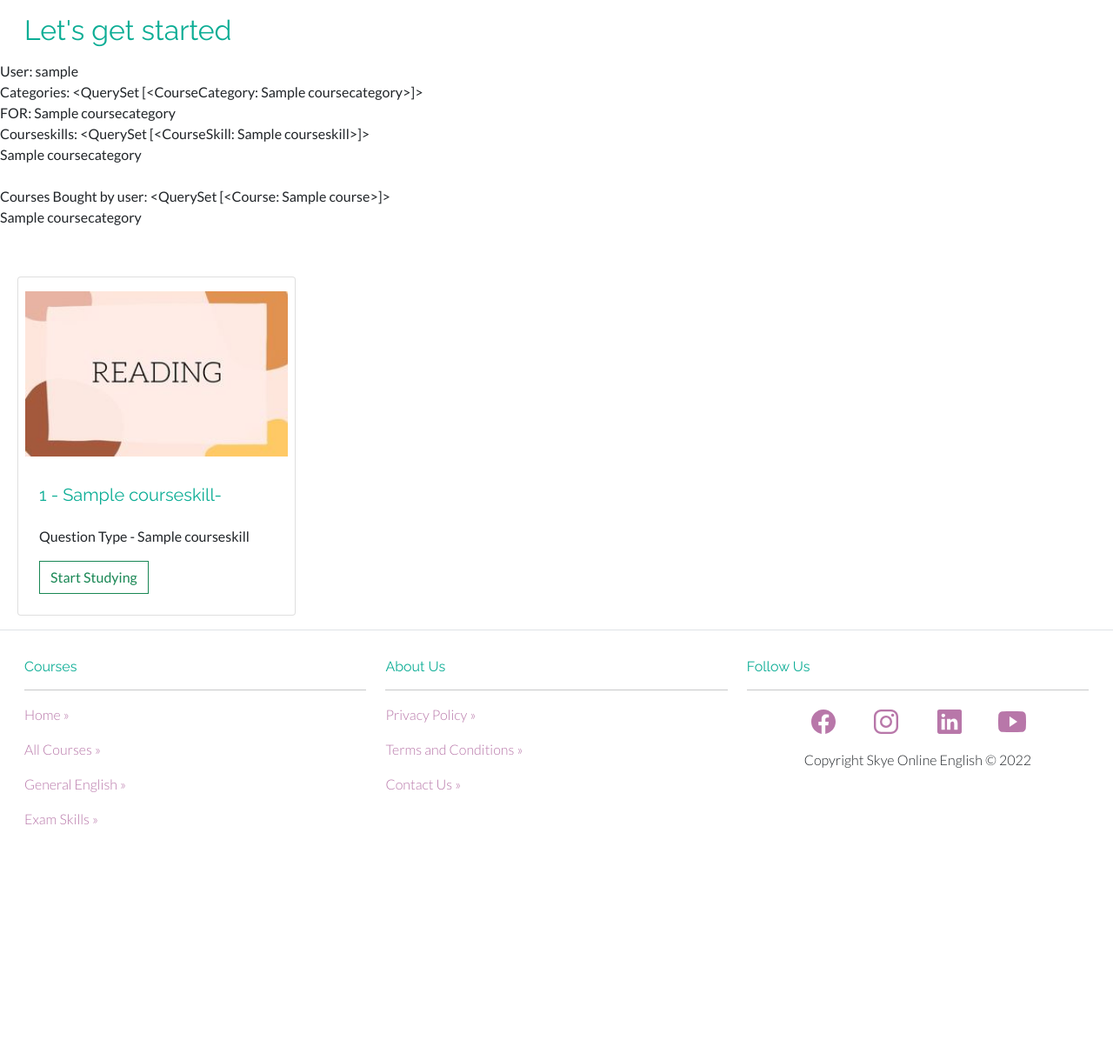
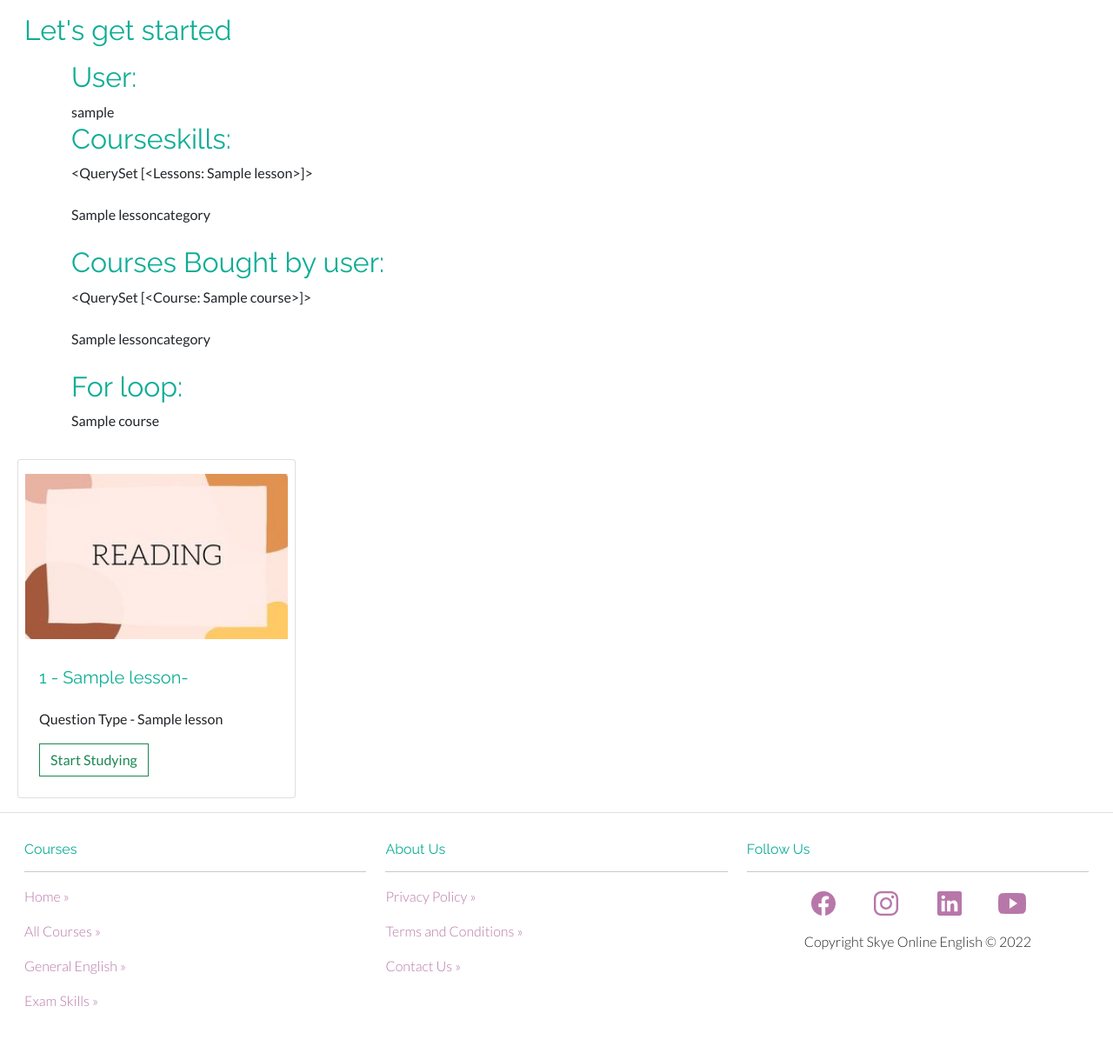
Before and after one commit to dougiemath/soe-shop-lms, a Django app: page /lms/ in a window 1280 px wide. Shown: the part 154-1365 px from the top of the page at 87% size. Before the commit the page ends 1103 px from the top, so only its background shows below. Run offline with Django 3.2, Linux system fonts and the light colour scheme; a user stored in the database is signed in; tables that the repository leaves empty hold one stand-in row (values such as "Sample post"); some libraries are stand-ins or nearby versions.

Commit message:
fixed link between courses bought and lms contents

```diff
--- a/courses/models.py
+++ b/courses/models.py
@@ -1,6 +1,6 @@
 from django.db import models
 
-from lms.models import CourseSkill, CourseCategory
+from lms.models import Lessons, LessonCategory
 
 class Category(models.Model):
 
@@ -24,7 +24,7 @@ class Course(models.Model):
     price = models.DecimalField(max_digits=6, decimal_places=2)
     course_length = models.IntegerField(null=True, blank=True)
     ##########
-    courseskill = models.ForeignKey(CourseCategory, blank=True, null=True, on_delete=models.CASCADE)
+    course_category = models.ForeignKey(LessonCategory, blank=True, null=True, on_delete=models.CASCADE)
 
     def __str__(self):
         return self.name
--- a/lms/models.py
+++ b/lms/models.py
@@ -6,19 +6,19 @@ from django.urls import reverse
 
 from embed_video.fields import EmbedVideoField
 
-class CourseCategory(models.Model):
+class LessonCategory(models.Model):
 
     class Meta:
-        verbose_name_plural = "Course Categories"
+        verbose_name_plural = "Lesson Categories"
 
     name = models.CharField(max_length=100, unique=True)
 
     def __str__(self):
         return self.name
 
-class CourseSkill(models.Model):
+class Lessons(models.Model):
     """defines the model for creating courses in the exams lms"""
-    category = models.ForeignKey('CourseCategory', blank=True, null=True, on_delete=models.CASCADE)
+    category = models.ForeignKey('LessonCategory', blank=True, null=True, on_delete=models.CASCADE)
     name = models.CharField(max_length=100, null=True)
     SectionType = models.TextChoices('SectionType', 'Reading Writing Speaking Listening')
     exam_section = models.CharField(blank=True, choices=SectionType.choices, max_length=20)
@@ -49,3 +49,4 @@ class CourseSkill(models.Model):
 
     class Meta:
         ordering = ['name']
+        verbose_name_plural = "Lessons"
--- a/lms/templates/lms/lms.html
+++ b/lms/templates/lms/lms.html
@@ -7,33 +7,27 @@
 <div class="container-fluid">
     <h2 class="m-3">Let's get started</h2>
 </div>
-User: {{ user }}
-<br>
-Categories: {{ categorys }}
-<br>
-FOR:
-{% for category in categorys %}
+<div class="container">
 
-{{ category.name }}
-
-{% endfor %}
-
+<h2>User:</h2> {{ user }}
 
 <br>
-Courseskills: {{ courseskills }}
+<h2>Courseskills:</h2> {{ lessons }}
 <br>
-{% for courseskill in courseskills %}
-{{ courseskill.category }}
+{% for lesson in lessons %}
+<br>
+{{ lesson.category }}
 {% endfor %}
 
 <br>
 
 <br>
-Courses Bought by user: {{ courses }}
+<h2>Courses Bought by user:</h2> {{ courses_bought }}
 <br>
 
-{% for course in courses %}
-{{ course.courseskill }}
+{% for course in courses_bought %}
+<br>
+{{ course.course_category }}
 <br>
 
 
@@ -42,19 +36,31 @@ Courses Bought by user: {{ courses }}
 
 <br>
 
-
+<h2>For loop:</h2>
+{% for lesson in lessons %}
+{% for course in courses_bought %}
+    {% if course.course_category == lesson.category %}
+        {{course}}
+        {% endif %}
+        {% endfor %}
+        {% endfor %}
+</div>
 
 <div class="container-fluid">
     <div class="row mt-4 mx-auto d-flex flex-md-row flex-column">
-        {% for courseskill in courseskills %}
+        {% for lesson in lessons %}
+        {% for course in courses_bought %}
+        {% if course.course_category == lesson.category %}
         <div class="card mb-3 p-2 m-2 lms-cards">
-            <img class="card-img-top pt-2" src="{% static 'media/' %}{{courseskill.question_image}}" alt="Card image cap">
+            <img class="card-img-top pt-2" src="{% static 'media/' %}{{lesson.question_image}}" alt="Card image cap">
             <div class="card-body">
-                <h5 class="card-title py-3">{{ courseskill.category.id }} - {{ courseskill.name }}- {{ courseskill.course_section }}</h5>
-                <p class="card-text">Question Type - {{ courseskill.question_type }}</p>
-                <a href="{% url 'lms_content' courseskill.id %}" class="btn btn-outline-success rounded-0">Start Studying</a>
+                <h5 class="card-title py-3">{{ lesson.category.id }} - {{ lesson.name }}- {{ lesson.course_section }}</h5>
+                <p class="card-text">Question Type - {{ lesson.question_type }}</p>
+                <a href="{% url 'lms_content' lesson.id %}" class="btn btn-outline-success rounded-0">Start Studying</a>
             </div>
         </div>
+        {% endif %}
+        {% endfor %}
         {% endfor %}
     </div>
 </div>
--- a/lms/urls.py
+++ b/lms/urls.py
@@ -5,5 +5,5 @@ from . import views
 
 urlpatterns = [
     path('', views.lms , name='lms'),
-    path('<courseskill_id>/', views.lms_content, name='lms_content'),
+    path('<lesson_id>/', views.lms_content, name='lms_content'),
 ]
--- a/lms/views.py
+++ b/lms/views.py
@@ -56,53 +56,59 @@ from django.shortcuts import render, get_object_or_404, redirect
 from django.contrib import messages
 from django.contrib.auth.decorators import login_required
 
-from .models import CourseSkill, CourseCategory
+from .models import Lessons, LessonCategory
 from profiles.models import UserProfile
 from courses.models import Course
 
 @login_required
 def lms(request):
 
-    courseskills = CourseSkill.objects.all()
+    lessons = Lessons.objects.all()
+
     user = get_object_or_404(UserProfile, user=request.user)
     #profile = get_object_or_404(UserProfile, user=request.user)
     profile = UserProfile.objects.get(user=request.user)
-    course_categories = CourseSkill.objects.filter(category=1)
-    courses = profile.course_bought.all()
-    categorys = CourseCategory.objects.all()
+    course_categories = Lessons.objects.filter(category=1)
+    courses_bought = profile.course_bought.all()
+    lesson_category = LessonCategory.objects.all()
     print("---------------")
-    print("COURSE SKILLS: ", courseskills)
+    print("LESSONS: ", lessons)
     print("---------------")
     print("COURSE CATEGORIES: ", course_categories)
     print("---------------")
-    print("CATEGORIES: ", categorys)
+    print("CATEGORIES: ", lesson_category)
     print("---------------")
     print(user)
 
-    if courseskills not in courses:
-        print(courseskills)
+    # for lesson in lessons:
+    #     for course in courses_bought:
+    #         if course.course_category == lesson.category:
+    #             print(course)
+
+    if lessons not in courses_bought:
+        print(lessons)
 
     context = {
-        'courseskills': courseskills,
-        'user':user,
-        'categorys': categorys,
-        'courses': courses
+        'lessons': lessons,
+        'user': user,
+        'lesson_category': lesson_category,
+        'courses_bought': courses_bought
     }
 
     return render(request, 'lms/lms.html', context)
 
 
-def lms_content(request, courseskill_id):
+def lms_content(request, lessons_id):
     """A view to return details for each course/type."""
 
-    courseskill = get_object_or_404(CourseSkill, pk=courseskill_id)
-    coursenum = courseskill.course_num
+    lessons = get_object_or_404(Lessons, pk=lessons_id)
+    coursenum = lessons.course_num
     print("UUID: ", coursenum)
     profile = get_object_or_404(UserProfile, user=request.user)
     print("PROFILE: ", profile)
     courses = profile.course_bought.all()
     print("COURSES: ", courses)
-    current_course = get_object_or_404(Course, courseskill=courseskill)
+    current_course = get_object_or_404(Course, lessons=lessons)
     print("CURRENT COURSE: ", current_course)
     if current_course not in courses:
 
@@ -111,7 +117,7 @@ def lms_content(request, courseskill_id):
 
 
     context = {
-        'courseskill': courseskill,
+        'lessons': lessons,
     }
 
     return render(request, 'lms/lms_content.html', context)
```
Also changed, not shown: lms/admin.py (+4 -4 lines), lms/templates/lms/lms_content.html (+14 -14 lines), courses/migrations/0026_alter_course_category.py (added), courses/migrations/0027_alter_course_category.py (added), courses/migrations/0028_alter_course_category.py (added), courses/migrations/0029_alter_course_category.py (added), courses/migrations/0030_rename_courseskill_course_course_category.py (added), lms/migrations/0025_rename_courseskill_lessons.py (added), lms/migrations/0026_auto_20220612_1007.py (added).
